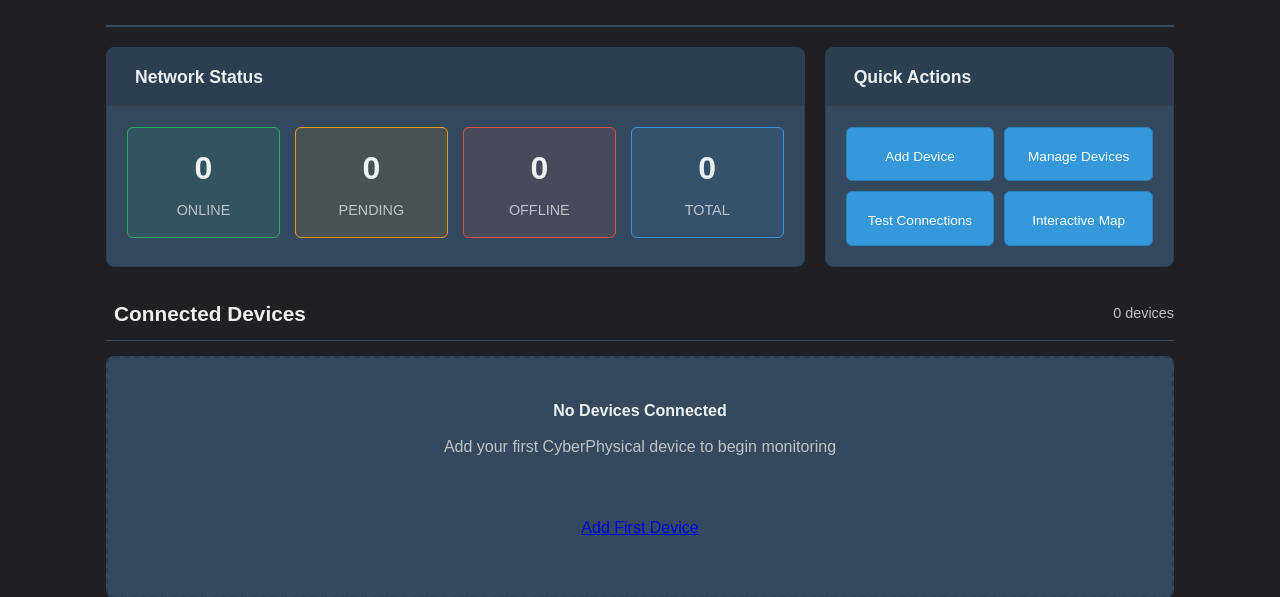
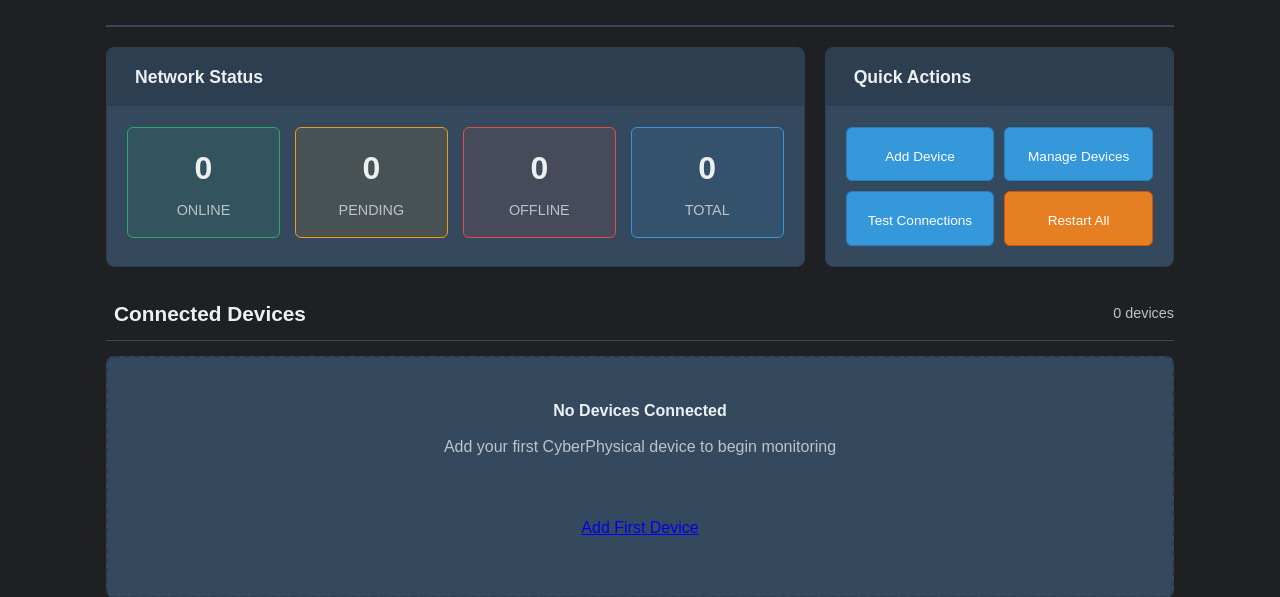
Before and after one commit to GaryWoznichak/CPHub, a Flask app: page / in a window 1280 px wide. Shown: the part 219-816 px from the top of the page. Run offline with Flask 3, Linux system fonts and the light colour scheme; the visitor is signed in with stand-in values (Sample User, id 1); data that the repository does not hold is empty; some libraries are stand-ins or nearby versions.

Commit message:
restart all cp devices

```diff
--- a/app.py
+++ b/app.py
@@ -2999,6 +2999,93 @@ def get_device_recording_status(device_id):
             'is_recording': False
         }), 500
 
+@app.route('/api/devices/restart_all', methods=['POST'])
+@login_required
+def restart_all_devices():
+    """Restart all connected CyberPhysical devices"""
+    try:
+        devices = SecurityDevice.query.filter_by(is_active=True).all()
+
+        if not devices:
+            return jsonify({
+                'success': False,
+                'error': 'No active devices found'
+            }), 404
+
+        restart_results = {}
+        successful_restarts = 0
+
+        for device in devices:
+            # Only attempt restart if device is connected
+            if device.connection_status == 'connected' or device.tunnel_status == 'connected':
+                try:
+                    # Send restart command to device
+                    result, error = device_manager.make_device_request(
+                        device.device_id,
+                        '/api/system/restart',
+                        method='POST',
+                        timeout=5  # Short timeout since device will restart
+                    )
+
+                    if error:
+                        restart_results[device.device_id] = {
+                            'device_name': device.device_name,
+                            'success': False,
+                            'error': error,
+                            'status': 'failed'
+                        }
+                    else:
+                        restart_results[device.device_id] = {
+                            'device_name': device.device_name,
+                            'success': True,
+                            'message': 'Restart command sent successfully',
+                            'status': 'restarting'
+                        }
+                        successful_restarts += 1
+
+                        # Log the restart event
+                        restart_event = SecurityEvent(
+                            device_id=device.device_id,
+                            event_type='device_restart',
+                            event_description=f'Device {device.device_name} restart initiated by {session.get("username")}',
+                            severity_level='info'
+                        )
+                        db.session.add(restart_event)
+
+                except Exception as e:
+                    restart_results[device.device_id] = {
+                        'device_name': device.device_name,
+                        'success': False,
+                        'error': str(e),
+                        'status': 'error'
+                    }
+            else:
+                restart_results[device.device_id] = {
+                    'device_name': device.device_name,
+                    'success': False,
+                    'error': 'Device not connected',
+                    'status': 'offline'
+                }
+
+        # Commit all restart events
+        db.session.commit()
+
+        return jsonify({
+            'success': True,
+            'message': f'Restart initiated for {successful_restarts} of {len(devices)} devices',
+            'total_devices': len(devices),
+            'successful_restarts': successful_restarts,
+            'results': restart_results
+        })
+
+    except Exception as e:
+        db.session.rollback()
+        logger.error(f"Error restarting devices: {e}")
+        return jsonify({
+            'success': False,
+            'error': str(e)
+        }), 500
+
 def setup_ssl_context():
     """Setup SSL context for HTTPS"""
     ssl_dir = "ssl"
--- a/templates/index.html
+++ b/templates/index.html
@@ -94,9 +94,9 @@
                         <i class="fas fa-wifi"></i>
                         Test Connections
                     </a>
-                    <a href="#" class="action-button" onclick="comingSoon('Interactive Map')">
-                        <i class="fas fa-map-marked-alt"></i>
-                        Interactive Map
+                    <a href="#" class="action-button restart-btn" onclick="restartAllDevices()">
+                        <i class="fas fa-power-off"></i>
+                        Restart All
                     </a>
                 </div>
             </div>
@@ -547,6 +547,16 @@ input:checked + .slider:before {
 
 .action-button.primary:hover {
     background: #2980b9;
+}
+
+.restart-btn {
+    background: #e67e22 !important;
+    border-color: #d35400 !important;
+}
+
+.restart-btn:hover {
+    background: #d35400 !important;
+    border-color: #bf4f00 !important;
 }
 
 .devices-section {
@@ -1125,6 +1135,83 @@ function showApprovalModal(deviceId, currentName) {
     }
 }
 
+function restartAllDevices() {
+    // Show confirmation dialog with warning
+    const confirmRestart = confirm(
+        '⚠️ RESTART ALL DEVICES?\n\n' +
+        'This will restart ALL connected CyberPhysical devices.\n\n' +
+        'Devices will be offline for 30-60 seconds during restart.\n\n' +
+        'Are you sure you want to continue?'
+    );
+
+    if (!confirmRestart) return;
+
+    const button = event.target.closest('.restart-btn');
+    const originalContent = button.innerHTML;
+
+    // Show loading state
+    button.innerHTML = '<i class="fas fa-spinner fa-spin"></i>Restarting...';
+    button.style.pointerEvents = 'none'; // Disable button
+
+    console.log('🔄 Initiating restart for all devices...');
+
+    fetch('/api/devices/restart_all', {
+        method: 'POST',
+        headers: {
+            'Content-Type': 'application/json',
+        }
+    })
+    .then(response => response.json())
+    .then(data => {
+        if (data.success) {
+            // Show success with details
+            let message = `✅ Restart Initiated!\n\n`;
+            message += `${data.successful_restarts} of ${data.total_devices} devices restarting\n\n`;
+
+            // Add device-specific results
+            Object.values(data.results).forEach(result => {
+                const status = result.success ? '✅' : '❌';
+                message += `${status} ${result.device_name}: ${result.status}\n`;
+            });
+
+            message += `\n💡 Devices will be back online in 30-60 seconds`;
+            alert(message);
+
+            // Show success state on button temporarily
+            button.innerHTML = '<i class="fas fa-check"></i>Restart Sent';
+            button.style.backgroundColor = '#27ae60';
+
+            // Schedule dashboard refresh to show updated device statuses
+            setTimeout(() => {
+                console.log('🔄 Refreshing dashboard to show restarted devices...');
+                window.location.reload();
+            }, 3000);
+
+        } else {
+            alert(`❌ Restart failed: ${data.error}`);
+
+            // Show error state
+            button.innerHTML = '<i class="fas fa-exclamation-triangle"></i>Failed';
+            button.style.backgroundColor = '#e74c3c';
+
+            // Restore button after delay
+            setTimeout(() => {
+                button.innerHTML = originalContent;
+                button.style.backgroundColor = '';
+                button.style.pointerEvents = '';
+            }, 3000);
+        }
+    })
+    .catch(error => {
+        console.error('Restart error:', error);
+        alert(`⚠️ Network error: ${error.message}`);
+
+        // Restore button
+        button.innerHTML = originalContent;
+        button.style.pointerEvents = '';
+    });
+}
+
 function approveDevice(deviceId, deviceName) {
     const confirmApproval = confirm(`Approve device "${deviceName}"?\n\nThis will:\n• Add it to your network\n• Enable remote access\n• Allow monitoring\n\nContinue?`);
 
```
